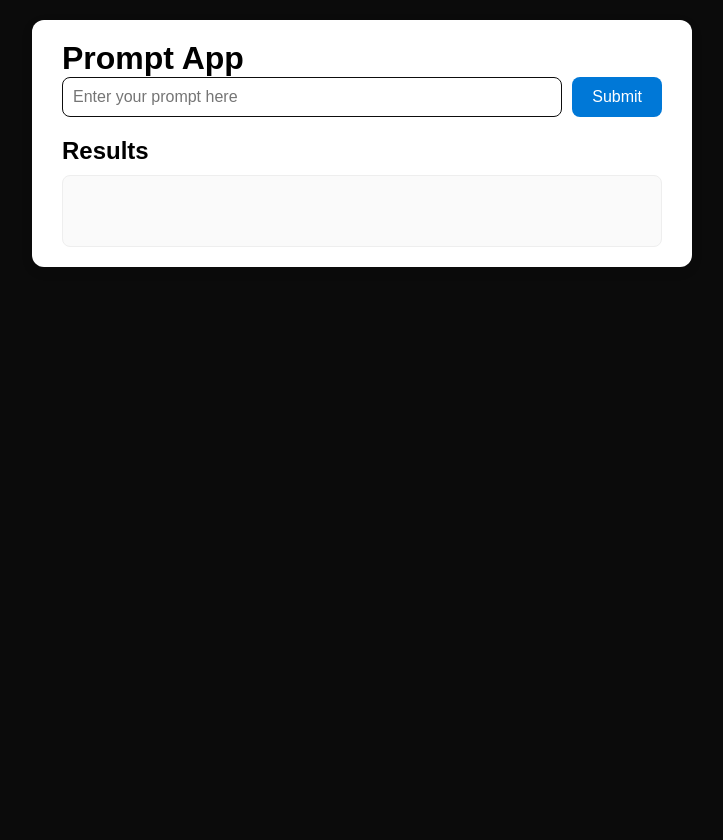
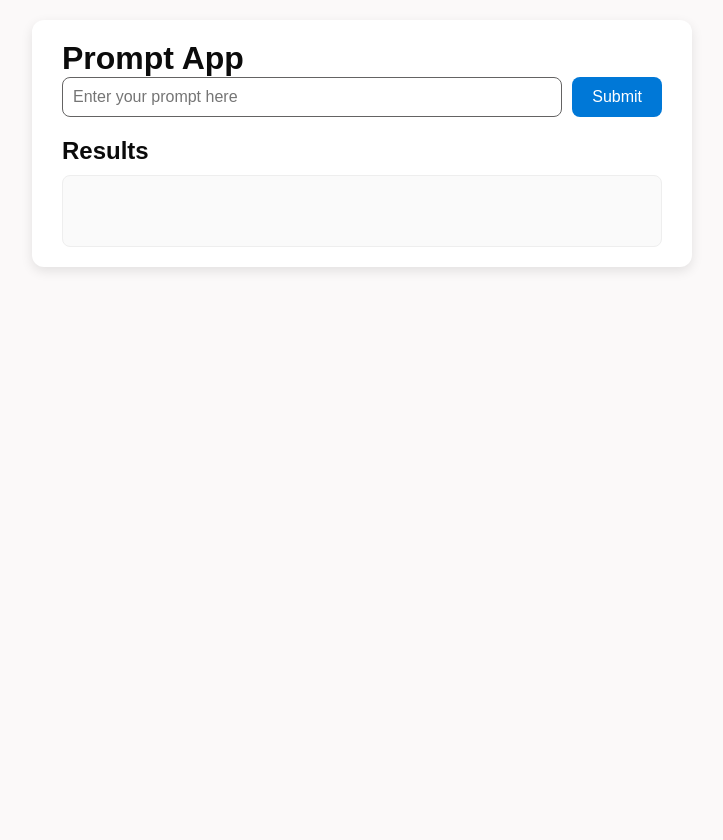
Before and after one commit to zoeychappell/PrivPrompt, a Flask app: page / in a window 1280 px wide. Shown: the whole page, without its empty margins (278-1001 px from the left). Run offline with Flask 3, Linux system fonts and the light colour scheme.

Commit message:
slight update

```diff
--- a/my-flask-app/app.py
+++ b/my-flask-app/app.py
@@ -1,5 +1,8 @@
 from flask import Flask, request, jsonify, render_template
 from flask_cors import CORS
+
+app = Flask(__name__, static_folder='static', static_url_path='/static')
+app.config['SEND_FILE_MAX_AGE_DEFAULT'] = 0  # disables caching for static files
 
 app = Flask(__name__) # Create a Flask application instance
 CORS(app) # Enable CORS for the app so frontend JS can make API calls
--- a/my-flask-app/static/style.css
+++ b/my-flask-app/static/style.css
@@ -11,8 +11,8 @@ body, h1, h2, p {
    Layout and page styling
    ========================= */
 body {
-  background: #0b0b0b;         /* Dark background color for the page */
-  color: #000000;              /* Default text color */
+  background: #fbf9f9;         /* Dark background color for the page */
+  color: #0b0b0b;              /* Default text color */
   display: flex;               /* Use flexbox for layout */
   justify-content: center;     /* Center container horizontally */
   align-items: flex-start;     /* Align container at the top vertically */
@@ -41,7 +41,7 @@ body {
 #promptInput {
   flex: 1;             /* Input takes up remaining space */
   padding: 10px;       /* Inner spacing inside input */
-  border: 1px solid #0d0d0d; /* Light gray border */
+  border: 1px solid #646363; /* Light gray border */
   border-radius: 8px;  /* Rounded corners */
   font-size: 1rem;     /* Set readable font size */
 }
```
